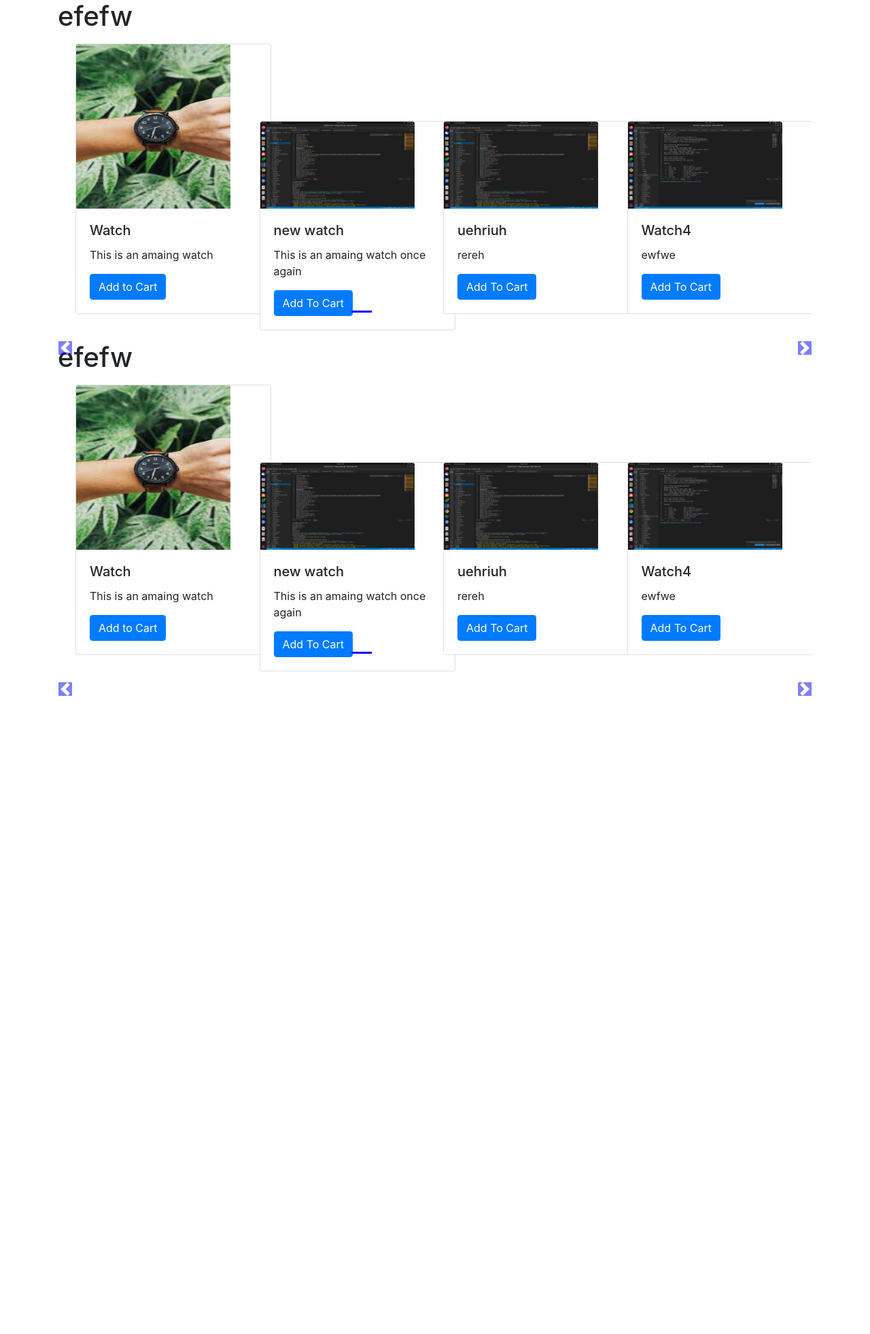
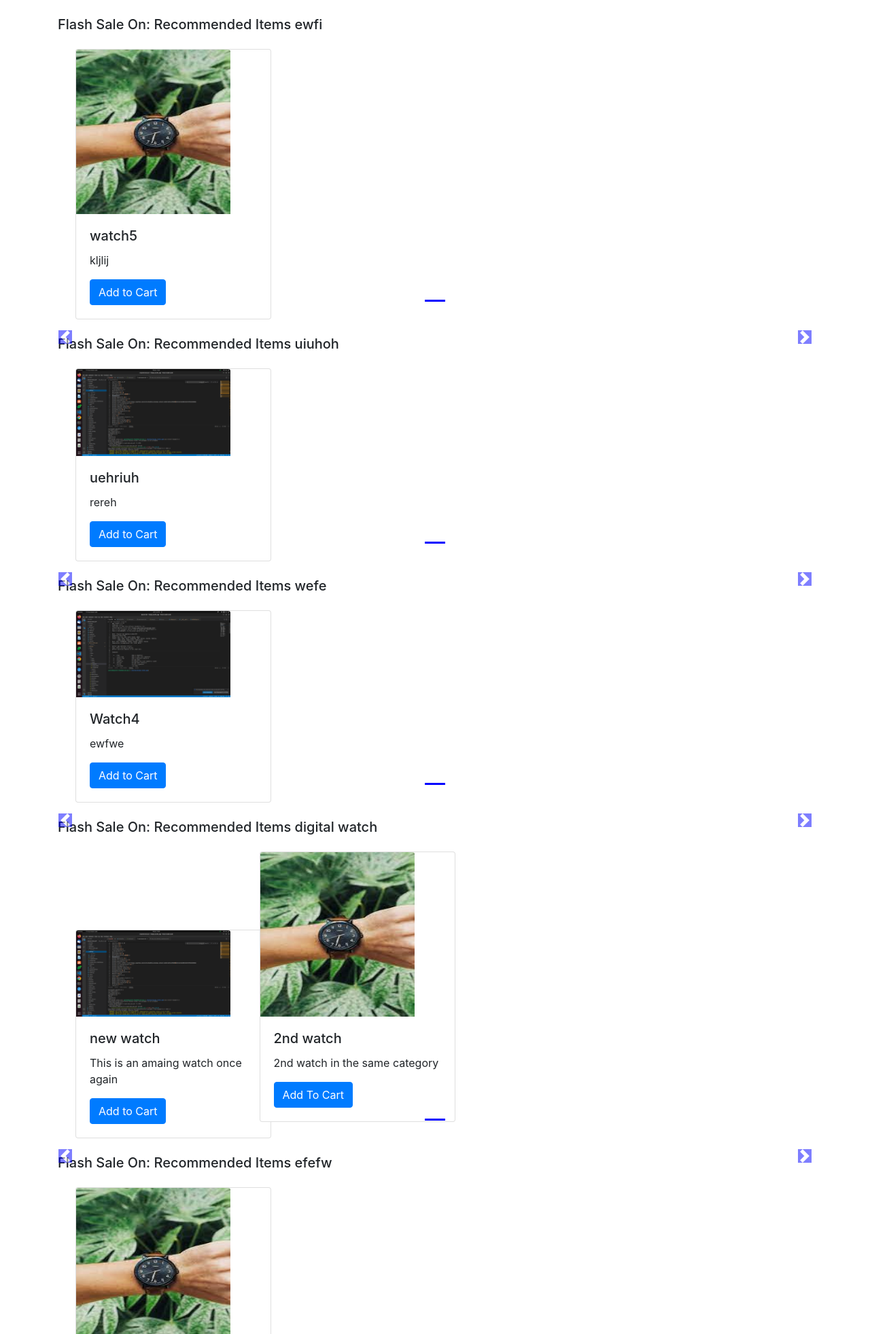
Before and after one commit to Sanchit17-code/my-First-Django-Project-E-commerce, a Django app: page /shop/ in a window 1280 px wide. Shown: the part 56-2019 px from the top of the page at 68% size. Before the commit the page ends 1080 px from the top, so only its background shows below. Run offline with Django 3.2, Linux system fonts and the light colour scheme; data comes from the database, SQL or seed files in the repository; both versions use the stored data as it was after the commit; some libraries are stand-ins or nearby versions.

Commit message:
the actual category wire rendering of products

```diff
--- a/mac/shop/templates/shop/index.html
+++ b/mac/shop/templates/shop/index.html
@@ -46,7 +46,7 @@
 
     <!--Slideshow starts here -->
     {% for product, range, nSlides in allProds %}
-    <h1>{{product.0.category}}</h1>
+    <h5 class="my-4"> Flash Sale On: Recommended Items {{product.0.category}}</h5>
 <div id="demo{{forloop.counter}}" class="carousel slide my-3" data-ride="carousel">
     <ul class="carousel-indicators">
       <li data-target="#demo{{forloop.counter}}" data-slide-to="0" class="active"></li>
--- a/mac/shop/views.py
+++ b/mac/shop/views.py
@@ -6,10 +6,17 @@
 # Create your views here.
 
 def index(request):
-    products = Product.objects.all()
-    n = len(products)
-    nSlides = n//4 + ceil((n/4)-(n//4))
-    allProds=[[products, range(1, len(products)), nSlides],[products, range(1, len(products)), nSlides]]
+    # products = Product.objects.all()
+    # n = len(products)
+    # nSlides = n//4 + ceil((n/4)-(n//4))
+    allProds=[]
+    catProds = Product.objects.values('category','id')
+    cats = {item['category'] for item in catProds}
+    for cat in cats:
+        prod = Product.objects.filter(category=cat)
+        n = len(prod)
+        nSlides = n//4 + ceil((n/4)-(n//4))
+        allProds.append([prod,range(1,nSlides),nSlides])
     params={'allProds':allProds }
     return render(request, 'shop/index.html',params)
 
```
Also changed, not shown: mac/db.sqlite3, mac/media/shop/images/download_vvGbNOR.jpeg (added).
